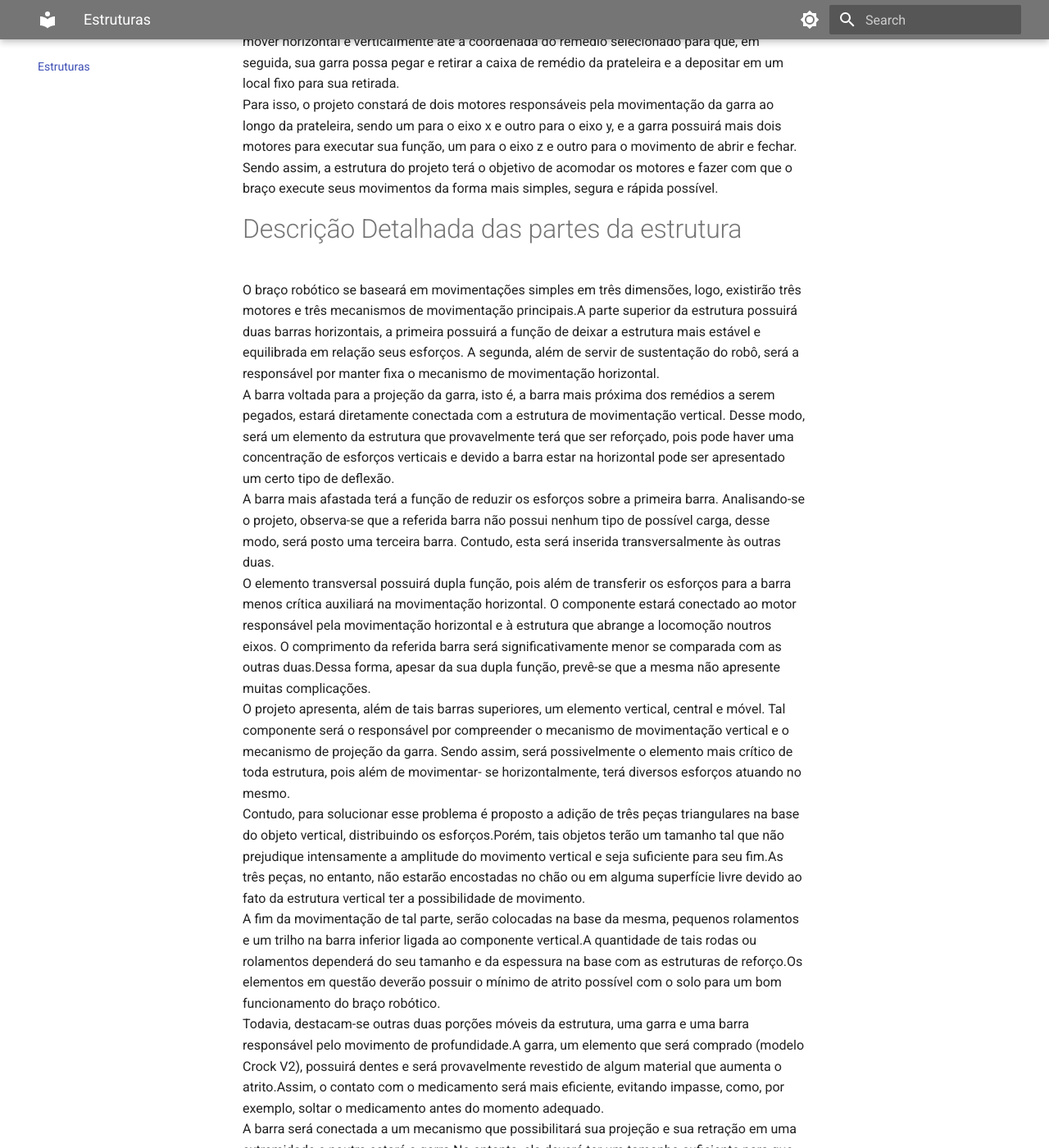
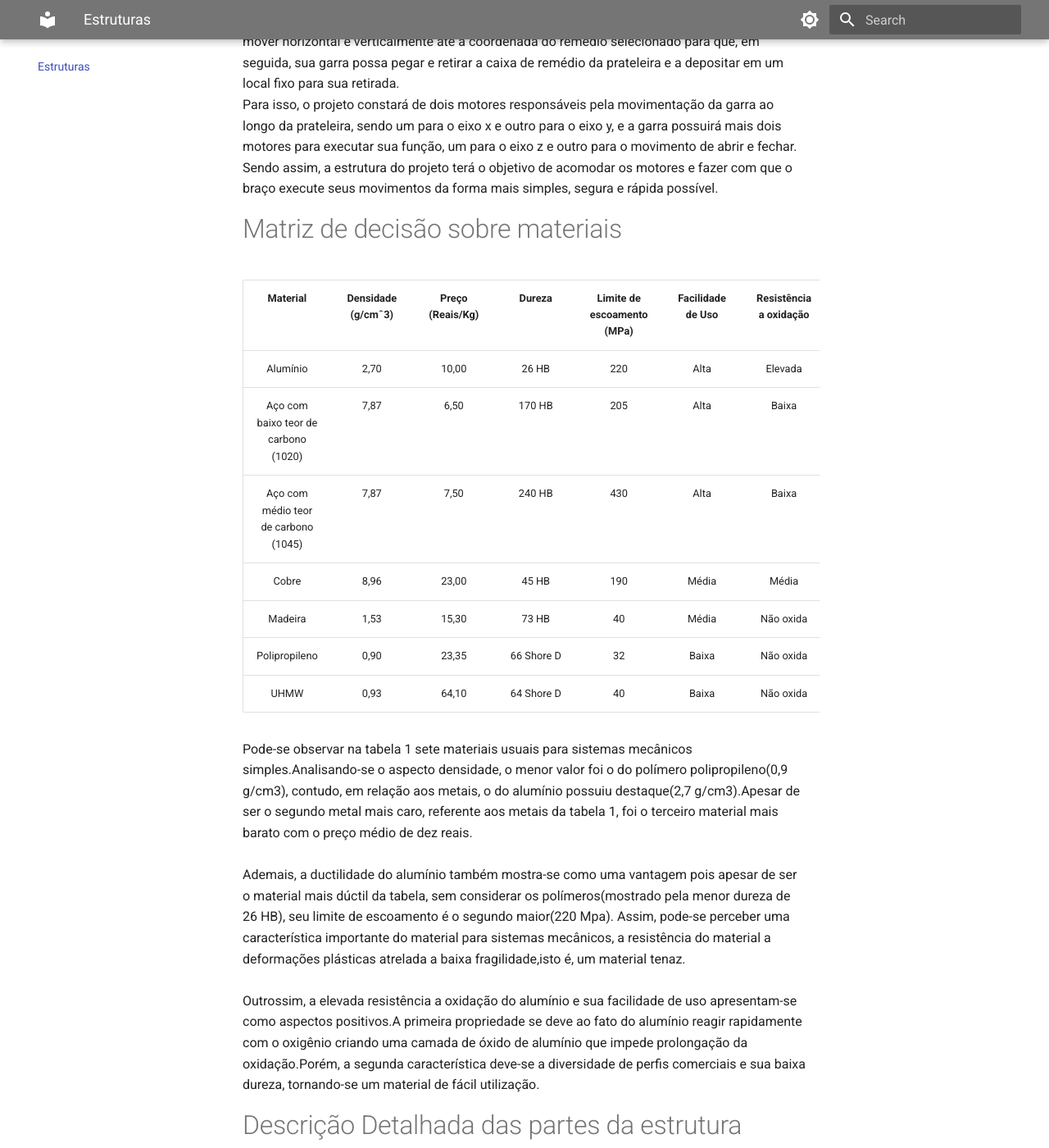
Before and after one commit to UNB-PI2-Grupo3-BracoRobotico/Documentation, an MkDocs documentation site: the page built from docs/estruturas/documento_estrutura.md, in a window 1280 px wide and 1400 px high, scrolled down 215 px. Shown: the whole window at 82% size. Built offline with MkDocs 1.6.1 and Material for MkDocs 9.7.7, drawn with Linux system fonts in a browser that asks for light colours; some of the changed text lies outside the part shown.

Commit message:
feat: add matrix decision for materials

```diff
--- a/docs/estruturas/documento_estrutura.md
+++ b/docs/estruturas/documento_estrutura.md
@@ -2,6 +2,24 @@
 
 Visando buscar remédios organizados em prateleiras, o braço robótico será construído para se mover horizontal e verticalmente até a coordenada do remédio selecionado para que, em seguida, sua garra possa pegar e retirar a caixa de remédio da prateleira e a depositar em um local fixo para sua retirada.</br>
 Para isso, o projeto constará de dois motores responsáveis pela movimentação da garra ao longo da prateleira, sendo um para o eixo x e outro para o eixo y, e a garra possuirá mais dois motores para executar sua função, um para o eixo z e outro para o movimento de abrir e fechar. Sendo assim, a estrutura do projeto terá o objetivo de acomodar os motores e fazer com que o braço execute seus movimentos da forma mais simples, segura e rápida possível.</br>
+
+# Matriz de decisão sobre materiais
+
+|               Material               | Densidade (g/cmˆ3) | Preço (Reais/Kg) |   Dureza   | Limite de escoamento (MPa) | Facilidade de Uso | Resistência a oxidação |
+| :----------------------------------: | :----------------: | :--------------: | :--------: | :------------------------: | :---------------: | :--------------------: |
+|               Alumínio               |        2,70        |      10,00       |   26 HB    |            220             |       Alta        |        Elevada         |
+| Aço com baixo teor de carbono (1020) |        7,87        |       6,50       |   170 HB   |            205             |       Alta        |         Baixa          |
+| Aço com médio teor de carbono (1045) |        7,87        |       7,50       |   240 HB   |            430             |       Alta        |         Baixa          |
+|                Cobre                 |        8,96        |      23,00       |   45 HB    |            190             |       Média       |         Média          |
+|               Madeira                |        1,53        |      15,30       |   73 HB    |             40             |       Média       |       Não oxida        |
+|            Polipropileno             |        0,90        |      23,35       | 66 Shore D |             32             |       Baixa       |       Não oxida        |
+|                 UHMW                 |        0,93        |      64,10       | 64 Shore D |             40             |       Baixa       |       Não oxida        |
+
+Pode-se observar na tabela 1 sete materiais usuais para sistemas mecânicos simples.Analisando-se o aspecto densidade, o menor valor foi o do polímero polipropileno(0,9 g/cm3), contudo, em relação aos metais, o do alumínio possuiu destaque(2,7 g/cm3).Apesar de ser o segundo metal mais caro, referente aos metais da tabela 1, foi o terceiro material mais barato com o preço médio de dez reais.</br>
+</br>
+Ademais, a ductilidade do alumínio também mostra-se como uma vantagem pois apesar de ser o material mais dúctil da tabela, sem considerar os polímeros(mostrado pela menor dureza de 26 HB), seu limite de escoamento é o segundo maior(220 Mpa). Assim, pode-se perceber uma característica importante do material para sistemas mecânicos, a resistência do material a deformações plásticas atrelada a baixa fragilidade,isto é, um material tenaz.</br>
+</br>
+Outrossim, a elevada resistência a oxidação do alumínio e sua facilidade de uso apresentam-se como aspectos positivos.A primeira propriedade se deve ao fato do alumínio reagir rapidamente com o oxigênio criando uma camada de óxido de alumínio que impede prolongação da oxidação.Porém, a segunda característica deve-se a diversidade de perfis comerciais e sua baixa dureza, tornando-se um material de fácil utilização.
 
 # Descrição Detalhada das partes da estrutura
 
@@ -32,8 +50,11 @@ A estrutura possuirá um metro de comprimento, um metro de largura e 22 cm de pr
 
 ![Visão 3D](assets/desenho_visao_vertical.png)
 
+# Referências
+
 # Histórico de Versionamento
 
 | Versão | Data       | Descrição                          | Autor            |
 | ------ | ---------- | ---------------------------------- | ---------------- |
 | 1.0    | 02/05/2023 | Criação do documento de estruturas | Mauricio Machado |
+| 1.1    | 07/05/2023 | Adição de matriz de referências    | Mauricio Machado |
```
